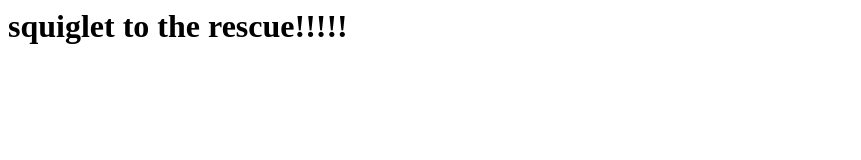
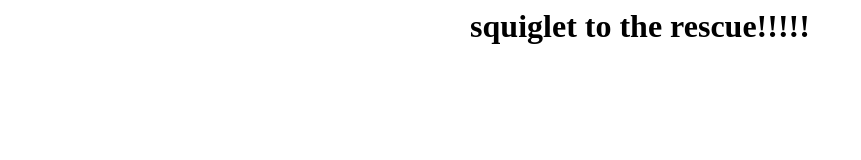
Before and after one commit to squiglet/website-stuff, a plain HTML site: page index.html in a window 1280 px wide. Shown: the whole page, without its empty margins (0-861 px from the left). Drawn offline with Linux system fonts and the light colour scheme.

Commit message:
Update index.html to add center alignment

```diff
--- a/index.html
+++ b/index.html
@@ -1 +1,3 @@
-<h1>squiglet to the rescue!!!!!</h1>
+<h1>
+  <center>squiglet to the rescue!!!!!</center>
+</h1>
```
